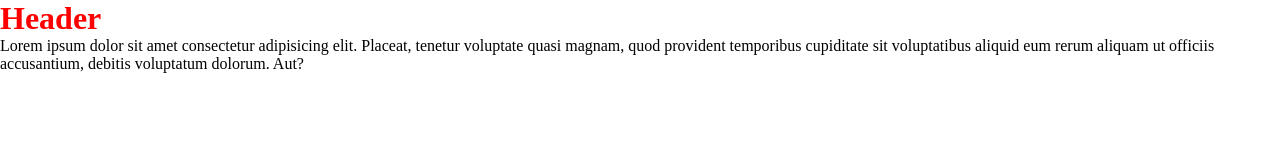
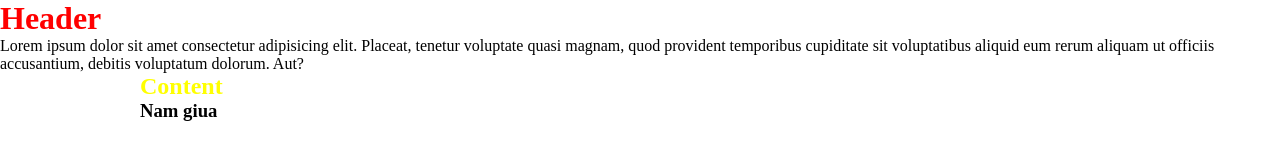
Before and after one commit to dovanluyen1996/project-cuoi-khoa, a plain HTML site: page index.html in a window 1280 px wide. Drawn offline with Linux system fonts and the light colour scheme.

Commit message:
Create Content

```diff
--- a/index.html
+++ b/index.html
@@ -5,9 +5,10 @@
     <meta http-equiv="X-UA-Compatible" content="IE=edge" />
     <meta name="viewport" content="width=device-width, initial-scale=1.0" />
     <title>Project Cuoi Khoa</title>
-    <link rel="stylesheet" href="./style.css">
+    <link rel="stylesheet" href="./style.css" />
   </head>
   <body>
+    <!-- Header -->
     <header>
       <h1>Header</h1>
       <p>
@@ -17,5 +18,17 @@
         voluptatum dolorum. Aut?
       </p>
     </header>
+    <!-- Header -->
+
+    <!-- Content -->
+    <main>
+      <div class="container">
+        <div class="main-center">
+          <h2>Content</h2>
+          <h3>Nam giua</h3>
+        </div>
+      </div>
+    </main>
+    <!-- Content -->
   </body>
 </html>
--- a/style.css
+++ b/style.css
@@ -3,6 +3,17 @@
     padding: 0;
     box-sizing: border-box;
 }
+.container {
+    max-width: 1000px;
+    margin: 0 auto;
+}
+
+
+/* ---------------------- */
 header h1{
     color: red;
 }
+
+.main-center h2 {
+    color: yellow;
+}
```
